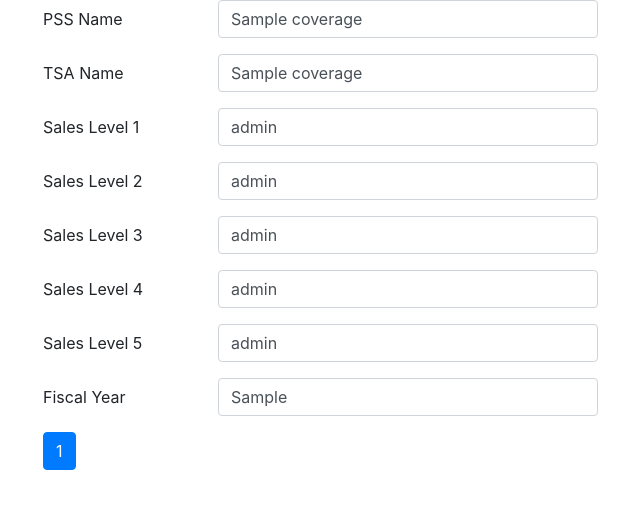
After one commit to jpisano99/MyTemplate, a Flask app: page /modify/1/1 in a window 1280 px wide. The commit adds this page. Shown: the top 509 px of the page, without its empty margins (42-682 px from the left). Run offline with Flask 2, Linux system fonts and the light colour scheme; tables that the repository leaves empty hold one stand-in row (values such as "Sample post"); parts of the project's set-up code (start-up, migrations or seed data) failed here and were passed over; some libraries are stand-ins or nearby versions.

```diff
--- a/application/templates/index.html
+++ b/application/templates/index.html
@@ -7,7 +7,7 @@
 
     <!--Bootstrap 4 and FontAwesome CDN css files-->
     <link rel="stylesheet" href="https://maxcdn.bootstrapcdn.com/bootstrap/4.0.0/css/bootstrap.min.css" integrity="sha384-Gn5384xqQ1aoWXA+058RXPxPg6fy4IWvTNh0E263XmFcJlSAwiGgFAW/dAiS6JXm" crossorigin="anonymous">
-    <link rel="stylesheet" href= "https://maxcdn.bootstrapcdn.com/font-awesome/4.7.0/css/font-awesome.min.css">
+    <link rel="stylesheet" href="https://maxcdn.bootstrapcdn.com/font-awesome/4.7.0/css/font-awesome.min.css">
 
     <!--Bootstrap 4 and FontAwesome LOCAL css files-->
     <!--NOTE: local FontAwesome requires Fonts to be loaded also-->
@@ -37,9 +37,9 @@
             <h1>Basic Template Landing Page</h1>
             <p class="lead"></p>
             <p><a class="btn btn-lg btn-success" href="list" role="button">Click to List Something</a>
-            <p><a class="btn btn-lg btn-success" href="input" role="button">Click to Add Something</a>
+            <a class="btn btn-lg btn-success" href="input" role="button">Click to Add Something</a>
             <p><a class="btn btn-lg btn-success" href="delete" role="button">Click to Delete Something</a>
-            <p><a class="btn btn-lg btn-success" href="detail/1" role="button">Click to See Detail</a>
+            <a class="btn btn-lg btn-success" href="detail/1" role="button">Click to See Detail</a>
             </p>
         </div>
     </div>
--- /dev/null
+++ b/application/templates/modify.html
@@ -0,0 +1,76 @@
+<!DOCTYPE html>
+<html lang="en">
+<head>
+    <meta charset="UTF-8">
+    <meta name="viewport" content="width=device-width, initial-scale=1, shrink-to-fit=no">
+
+    <!--Bootstrap 4 and FontAwesome CDN css files-->
+    <link rel="stylesheet" href="https://maxcdn.bootstrapcdn.com/bootstrap/4.0.0/css/bootstrap.min.css" integrity="sha384-Gn5384xqQ1aoWXA+058RXPxPg6fy4IWvTNh0E263XmFcJlSAwiGgFAW/dAiS6JXm" crossorigin="anonymous">
+    <link rel="stylesheet" href= "https://maxcdn.bootstrapcdn.com/font-awesome/4.7.0/css/font-awesome.min.css">
+
+    <!--Bootstrap 4 and FontAwesome LOCAL css files-->
+    <!--NOTE: local FontAwesome requires Fonts to be loaded also-->
+    <link rel="stylesheet" href= "../static/css/bootstrap.min.css">
+    <link rel="stylesheet" href= "../static/css/font-awesome.min.css">
+
+    <title>My Template</title>
+</head>
+
+<body>
+    <div class="container">
+        <form action = "/input" method = "POST">
+
+            <div class="form-group row">
+                <label for="pss_name" class="col-2 col-form-label">PSS Name</label>
+                <input class="col-4 form-control" type="text" value="{{ record[0].pss_name }}" name="pss_name" id="pss_name">
+            </div>
+            <div class="form-group row">
+                <label for="tsa_name" class="col-2 col-form-label">TSA Name</label>
+                <input class="col-4 form-control" type="text" value="{{ record[0].tsa_name }}" name="tsa_name" id="tsa_name">
+            </div>
+            <div class="form-group row">
+                <label for="sales_level_1" class="col-2 col-form-label">Sales Level 1</label>
+                <input class="col-4 form-control" type="text" value="{{ record[0].sales_level_1 }}" name="sales_level_1" id="sales_level_1">
+            </div>
+            <div class="form-group row">
+                <label for="sales_level_2" class="col-2 col-form-label">Sales Level 2</label>
+                <input class="col-4 form-control" type="text" value="{{ record[0].sales_level_2 }}" name="sales_level_2" id="sales_level_2">
+            </div>
+            <div class="form-group row">
+                <label for="sales_level_3" class="col-2 col-form-label">Sales Level 3</label>
+                <input class="col-4 form-control" type="text" value="{{ record[0].sales_level_3 }}" name="sales_level_3" id="sales_level_3">
+            </div>
+            <div class="form-group row">
+                <label for="sales_level_4" class="col-2 col-form-label">Sales Level 4</label>
+                <input class="col-4 form-control" type="text" value="{{ record[0].sales_level_4 }}" name="sales_level_4" id="sales_level_4">
+            </div>
+            <div class="form-group row">
+                <label for="sales_level_5" class="col-2 col-form-label">Sales Level 5</label>
+                <input class="col-4 form-control" type="text" value="{{ record[0].sales_level_5 }}" name="sales_level_5" id="sales_level_5">
+            </div>
+            <div class="form-group row">
+                <label for="fiscal_year" class="col-2 col-form-label">Fiscal Year</label>
+                <input class="col-4 form-control" type="text" value="{{ record[0].fiscal_year }}" name="fiscal_year" id="fiscal_year">
+            </div>
+
+
+          <button type="submit" name="BtnClick" value="Done" class="btn btn-primary">{{ action }}</button>
+
+
+        </form>
+    </div>
+
+
+    <!-- Use CDN copies of Bootstrap 4 and jquey files to allow Pycharm Autocomplete to work -->
+    <!-- jQuery first, then Popper.js, then Bootstrap JS -->
+    <!--<script src="https://code.jquery.com/jquery-3.2.1.slim.min.js" integrity="sha384-KJ3o2DKtIkvYIK3UENzmM7KCkRr/rE9/Qpg6aAZGJwFDMVNA/GpGFF93hXpG5KkN" crossorigin="anonymous"></script>-->
+    <!--<script src="https://cdnjs.cloudflare.com/ajax/libs/popper.js/1.12.9/umd/popper.min.js" integrity="sha384-ApNbgh9B+Y1QKtv3Rn7W3mgPxhU9K/ScQsAP7hUibX39j7fakFPskvXusvfa0b4Q" crossorigin="anonymous"></script>-->
+    <!--<script src="https://maxcdn.bootstrapcdn.com/bootstrap/4.0.0/js/bootstrap.min.js" integrity="sha384-JZR6Spejh4U02d8jOt6vLEHfe/JQGiRRSQQxSfFWpi1MquVdAyjUar5+76PVCmYl" crossorigin="anonymous"></script>-->
+
+    <!--Use LOCAL copies of Bootstrap 4 and jquey files to allow Pycharm Autocomplete to work-->
+    <script src="../static/js/jquery-3.1.0.min.js"> </script>
+    <script src="https://cdnjs.cloudflare.com/ajax/libs/popper.js/1.12.9/umd/popper.min.js" integrity="sha384-ApNbgh9B+Y1QKtv3Rn7W3mgPxhU9K/ScQsAP7hUibX39j7fakFPskvXusvfa0b4Q" crossorigin="anonymous"></script>
+    <script src="../static/js/bootstrap.min.js"> </script>
+
+</body>
+</html>
--- a/application/views.py
+++ b/application/views.py
@@ -14,58 +14,44 @@ def index():
     return render_template('index.html', coverages=coverages)
 
 
-@application.route('/list', methods=['GET', 'POST'])
+@application.route('/list')
 def list():
-    if request.method == 'POST':
-        print('Got a POST: ', request.get_data())
-    elif request.method == 'GET':
-        print('Got a GET: ', request.get_data())
-
+    # Simple List
     # Go fetch the records from the db
     # Records are returned formatted as per the __repr__ in the model
+    coverages = Coverage.newest_name(12)
+    return render_template('list.html', coverages=coverages)
 
-    coverages = Coverage.newest_name(12)
-    # coverages = Coverage.newest()
-
-    for jim in coverages:
-        print(jim)
-
-    return render_template('list.html', coverages=coverages)
 
 @application.route('/detail/<int:page_num>')
 def detail(page_num):
-    details = Coverage.query.paginate(per_page=12,page=page_num,error_out=True)
+    # Display db rows with options for delete/edit/email
+    # Sourced from YouTube pagination example
+    # https://www.youtube.com/watch?v=hkL9pgCJPNk
+    details = Coverage.query.paginate(per_page=6,page=page_num,error_out=True)
     return render_template('detail.html',details=details,my_name='any')
 
 
-# @application.route('/team', methods=['GET', 'POST'])
-# def team():
-#     req_page = 1
-#     if request.method == 'POST':
-#         print('Got a POST: ', request.get_data())
-#     elif request.method == 'GET':
-#         print('Got a GET: ', request.get_data())
-#         query_page = request.args.get('page_request')
-#         if query_page =='None':
-#             req_page = 1
-#         elif query_page == '10more':
-#             req_page = 3
-#         elif query_page == '10less':
-#             req_page = 2
-#
-#     # Go fetch the records from the db
-#     # Records are returned formatted as per the __repr__ in the model
-#
-#     # Default is 20 results per page
-#     my_pages = Coverage.query.paginate(per_page=10)
-#     print("next page..",my_pages.next_num)
-#     print ("pages  ",my_pages.pages)
-#     print (db.session.query(Coverage).count())
-#
-#     coverages = Coverage.get_page(req_page)
-#     # coverages = Coverage.newest()
-#
-#     return render_template('detail.html', coverages=coverages, my_name='any')
+@application.route('/modify/<string:action>/<int:id>', methods=['GET', 'POST'])
+def modify(action,id):
+    print ('action:',action)
+    print ('record',id)
+
+    record = Coverage.query.filter(Coverage.id == id)
+    if action == 'delete':
+        action = "Delete This ?"
+    elif action == 'mail':
+        action = "Mail This ?"
+    elif action == 'edit':
+        action = "Edit This ?"
+
+    print("Deleting :",record[0].id,record[0].pss_name)
+
+    if request.method == 'POST':
+        print('Got a POST: ', request.get_data())
+        for form_item in request.form.items():
+            print(form_item)
+    return render_template('modify.html', record=record,action=action)
 
 
 @application.route('/input', methods=['GET', 'POST'])
@@ -90,7 +76,6 @@ def input():
         return redirect('/')
     elif request.method == 'GET':
         print('Got a GET: ', request.get_data())
-
     return render_template('input.html')
 
 
@@ -119,7 +104,6 @@ def delete():
     return render_template('index.html')
 
 
-
 @application.errorhandler(404)
 def page_not_found(e):
     return render_template('404.html'),404
```
Also changed, not shown: application/templates/detail.html (+8 -7 lines).
